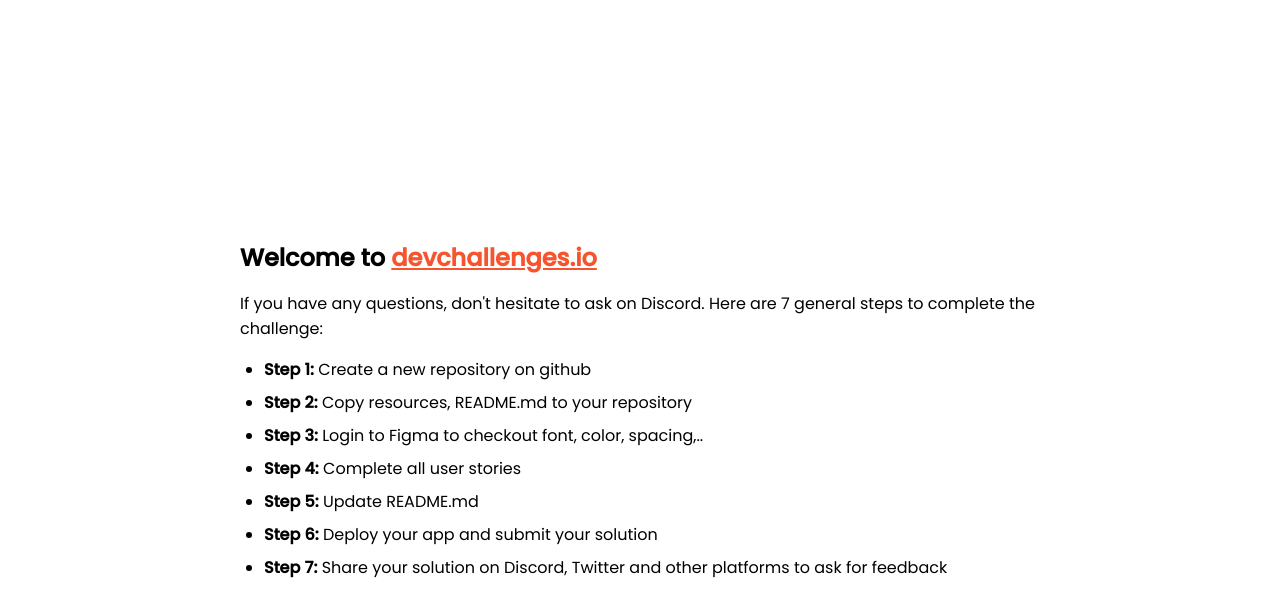
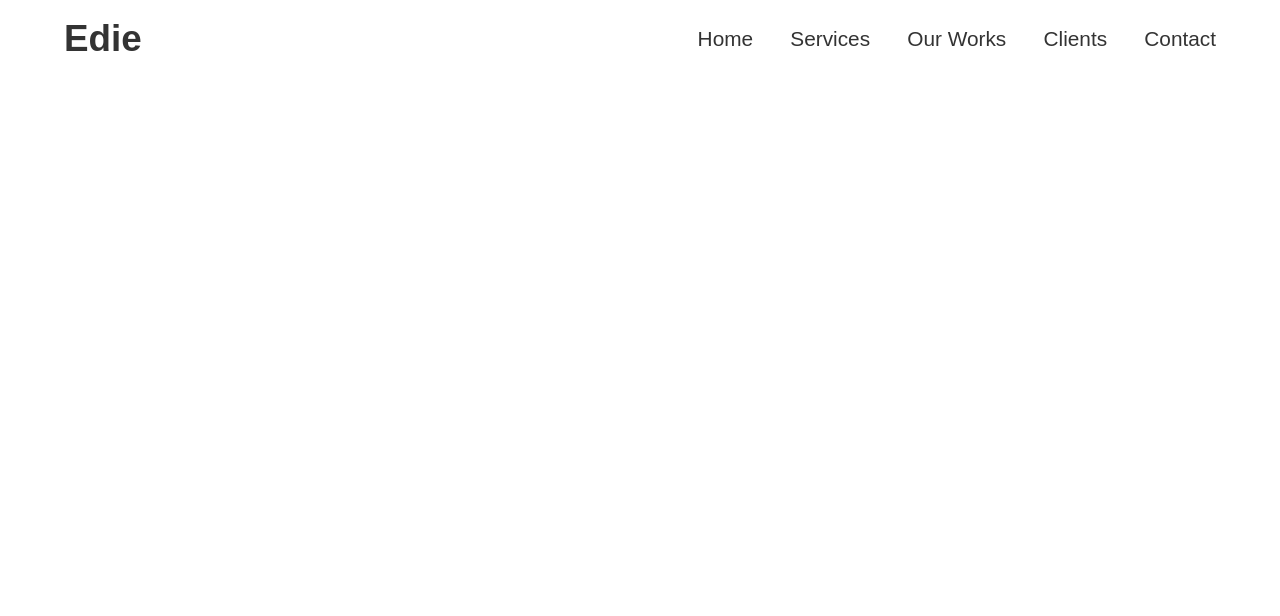
Before and after one commit to matiastoso/edie-homepage, a plain HTML site: page index.html in a window 1280 px wide. Drawn offline with Linux system fonts and the light colour scheme.

Commit message:
Nav responsive

```diff
--- a/index.html
+++ b/index.html
@@ -1,95 +1,47 @@
 <!DOCTYPE html>
-<html lang="en">
-  <head>
-    <meta charset="utf-8" />
-    <meta
-      name="viewport"
-      content="width=device-width, initial-scale=1,
-  maximum-scale=5"
-    />
+<html lang="es">
+<head>
+  <meta charset="UTF-8">
+  <meta http-equiv="X-UA-Compatible" content="IE=edge">
+  <meta name="viewport" content="width=device-width, initial-scale=1.0">
+  <link rel="shortcut icon" href="images/favicon.png" type="image/x-icon">
+  <link href="https://fonts.googleapis.com/icon?family=Material+Icons" rel="stylesheet">
+  <link rel="stylesheet" href="css/styles.css">
+  <title>Edie homepage</title>
+</head>
+<body>
+  <!-- HEADER -->
+  <nav class="nav">
+    <div class="nav-logo">
+      Edie
+    </div>
 
-    <link rel="icon" href="devchallenges.png" />
+    <span onclick="active()" class="nav-menu material-icons">menu</span>
 
-    <link
-      rel="shortcut icon"
-      type="image/x-icon"
-      href="https://devchallenges.io/"
-    />
+    <ul id="enlaces" class="nav-enlaces">
+      <li class="nav-enlaces-item">
+        <a href="#home">Home</a>
+      </li>
 
-    <link
-      href="https://fonts.googleapis.com/css2?family=Poppins:wght@400;500&display=swap"
-      rel="stylesheet"
-    />
+      <li class="nav-enlaces-item">
+        <a href="#services">Services</a>
+      </li>
 
-    <title>Devchallenges</title>
+      <li class="nav-enlaces-item">
+        <a href="#ourWorks">Our Works</a>
+      </li>
 
-    <style>
-      body {
-        font-family: "Poppins", sans-serif;
-      }
+      <li class="nav-enlaces-item">
+        <a href="clients">Clients</a>
+      </li>
 
-      ul {
-        padding-left: 24px;
-      }
+      <li class="nav-enlaces-item">
+        <a href="contact">Contact</a>
+      </li>
+    </ul>
+  </nav>
 
-      li {
-        margin-bottom: 8px;
-      }
-
-      .welcome {
-        max-width: 800px;
-        margin: 0 auto;
-      }
-
-      .welcome-text {
-        margin-top: 30vh;
-        font-weight: 500;
-      }
-
-      .welcome-text p {
-        font-size: 1rem;
-        font-weight: 400;
-      }
-
-      .welcome-text h1 {
-        font-size: 1.5rem;
-      }
-
-      .welcome-text a {
-        color: #f7542e;
-      }
-    </style>
-  </head>
-  <body>
-    <div class="welcome">
-      <div class="welcome-text">
-        <h1>
-          Welcome to
-          <a href="https://devchallenges.io/" target="_blank"
-            >devchallenges.io</a
-          >
-        </h1>
-
-        <p>
-          If you have any questions, don't hesitate to ask on Discord. Here are
-          7 general steps to complete the challenge:
-        </p>
-      </div>
-
-      <ul>
-        <li><b>Step 1:</b> Create a new repository on github</li>
-        <li><b>Step 2:</b> Copy resources, README.md to your repository</li>
-        <li>
-          <b>Step 3:</b> Login to Figma to checkout font, color, spacing,..
-        </li>
-        <li><b>Step 4:</b> Complete all user stories</li>
-        <li><b>Step 5:</b> Update README.md</li>
-        <li><b>Step 6:</b> Deploy your app and submit your solution</li>
-        <li>
-          <b>Step 7:</b> Share your solution on Discord, Twitter and other
-          platforms to ask for feedback
-        </li>
-      </ul>
-    </div>
-  </body>
+  <!-- JS -->
+  <script src="js/main.js"></script>
+</body>
 </html>
--- /dev/null
+++ b/js/main.js
@@ -0,0 +1,6 @@
+function active() {
+    let enlaces = document.querySelector('#enlaces');
+    console.log(enlaces);
+    enlaces.classList.toggle('nav-active');
+
+}
--- /dev/null
+++ b/sass/_nav.scss
@@ -0,0 +1,87 @@
+// ESTILOS DEL HEADER
+
+// NAV
+.nav {
+    display: flex;
+    justify-content: space-between;
+    align-items: center;
+    flex-wrap: wrap;
+
+    width: 90%;
+    padding: 18px 0px;
+    margin: 0px auto;
+
+    &-logo {
+        color: $gray-1;
+        font-size: 2.3rem;
+        font-weight: 800;
+    }
+
+    &-menu {
+        font-size: 2.4rem;
+        display: none;
+        cursor: pointer;
+
+        &::selection {
+            background: inherit;
+        }
+    }
+
+    &-enlaces {
+        display: flex;
+        justify-content: space-between;
+        align-items: center;
+
+        width: 45%;
+        transition: all .5s;
+
+        &-item {
+            list-style: none;
+
+            a {
+                color: $gray-1;
+                font-size: 1.3rem;
+                font-weight: 500;
+                text-decoration: none;
+
+                &:hover {
+                    text-decoration: underline;
+                }
+            }
+        }
+    }
+
+    &-active {
+        display: flex !important;
+    }
+}
+
+// RESPONSIVE
+@media (max-width: 1040px){
+    .nav {
+        &-enlaces {
+            width: 55%;
+        }
+    }
+}
+
+@media (max-width: 890px){
+    .nav {
+        &-menu {
+            display: block;
+        }
+
+        &-enlaces {
+            display: none;
+            background-color: $dark-blue;
+            flex-flow: wrap column;
+            justify-content: space-evenly;
+            width: 100%;
+            height: 240px;
+
+            a {
+                color: #fff;
+            }
+        }
+    }
+}
--- /dev/null
+++ b/sass/_variables.scss
@@ -0,0 +1,3 @@
+// COLORS
+$gray-1: #333;
+$dark-blue: #100E1D;;
--- /dev/null
+++ b/sass/styles.scss
@@ -0,0 +1,12 @@
+// ESTILOS GENERALES
+* {
+    margin: 0px;
+    padding: 0px;
+    box-sizing: border-box;
+    scroll-behavior: smooth;
+    font-family: sans-serif
+}
+
+// IMPORTS
+@import "variables";
+@import "nav";
```
Also changed, not shown: css/styles.css (added), images/booking.png (renamed from booking.png), images/favicon.png (renamed from devchallenges.png), images/heroImage.jpg (renamed from heroImage.jpg), images/juice-product.png (renamed from juice-product.png), images/onboard.png (renamed from onboard.png), images/person1.png (renamed from person1.png), images/person2.png (renamed from person2.png), images/person3.png (renamed from person3.png), images/person4.png (renamed from person4.png), images/smarthome.jpg (renamed from smarthome.jpg), images/svgs/instagram.svg (renamed from instagram.svg), images/svgs/linkedin.svg (renamed from linkedin.svg), images/svgs/twitter.svg (renamed from twitter.svg), 1 other file.
